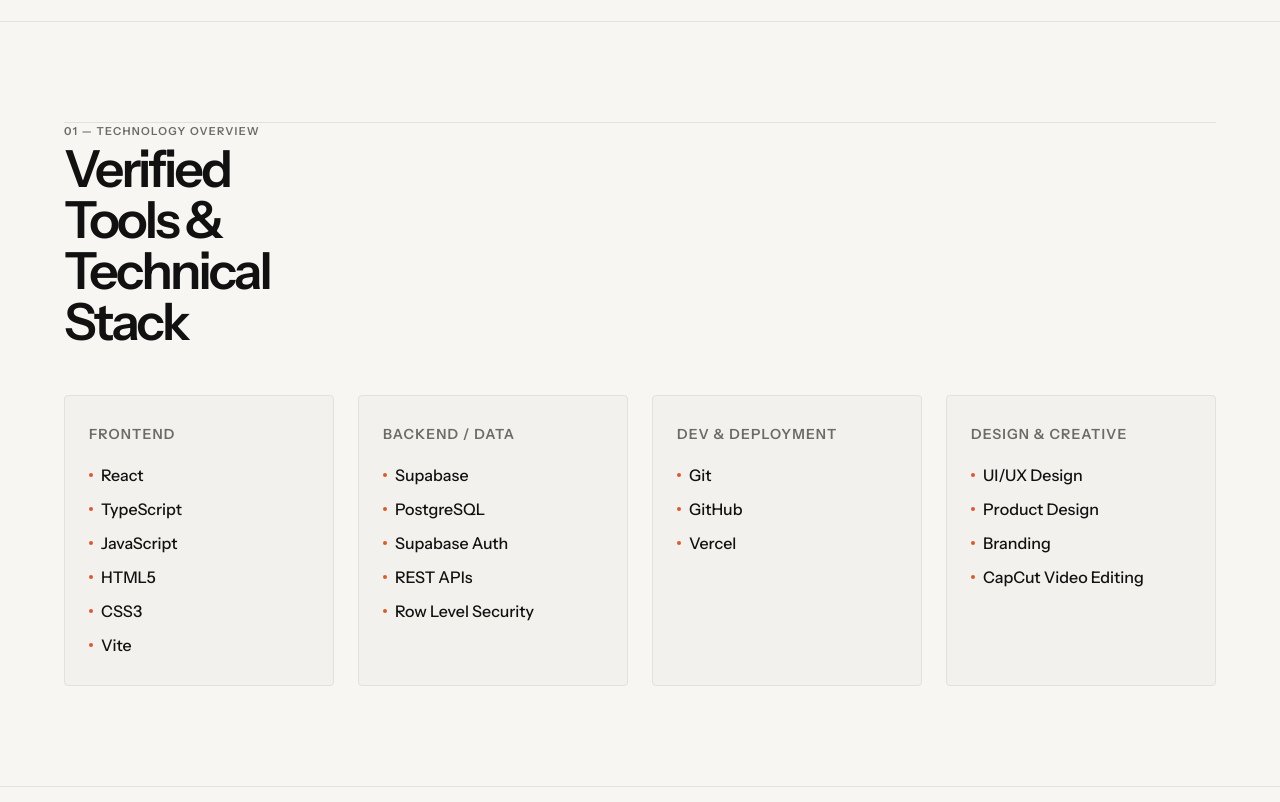
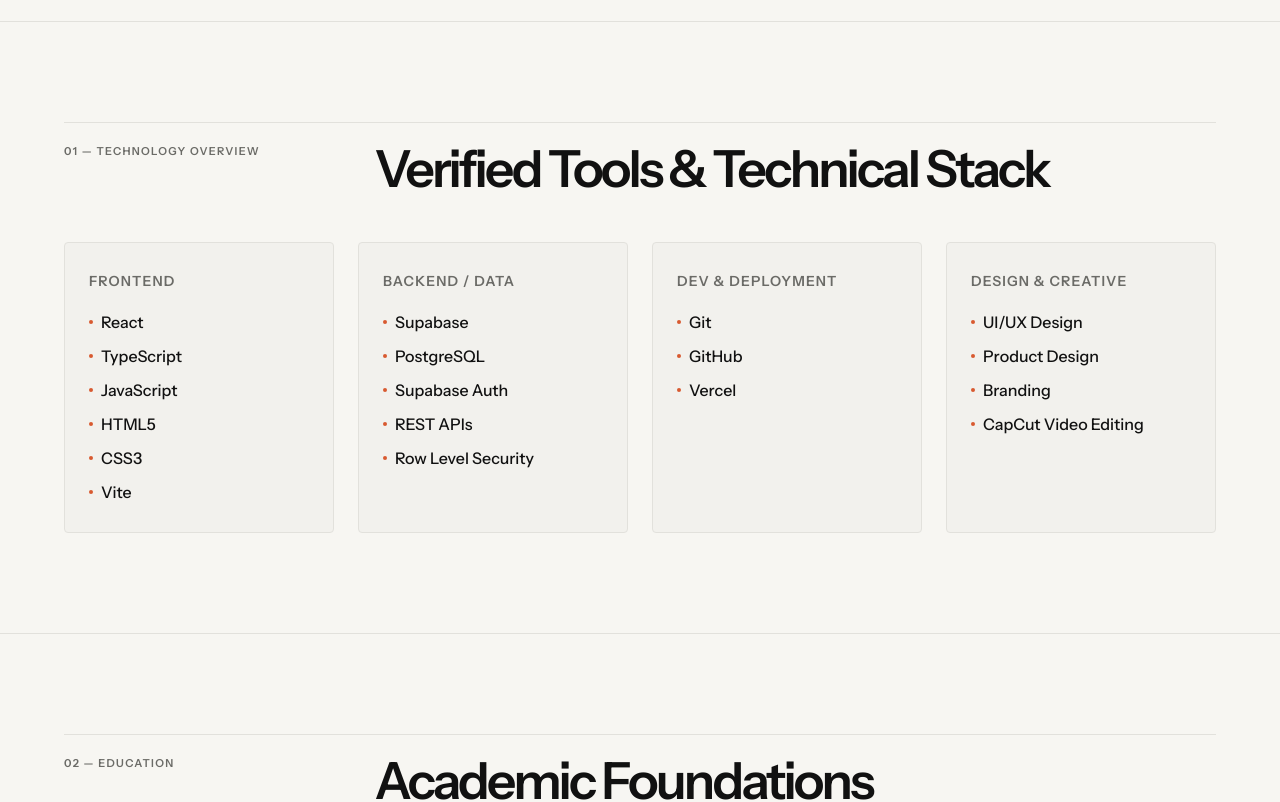
Before and after one commit to jifrick/jifri-portfolio, a React (Vite) app: page /about in a window 1280 px wide. Shown: the part 1060-1862 px from the top of the page. Built offline with nearby package versions, Linux system fonts and the light colour scheme.

Commit message:
fix: scope section-label and counter absolute positioning to showcase-grid to resolve text collision on Work page

```diff
--- a/src/components/FullWidthProjectStage.css
+++ b/src/components/FullWidthProjectStage.css
@@ -29,7 +29,7 @@
 }
 
 /* TOP OVERLAYS */
-.section-label {
+.showcase-grid .section-label {
   position: absolute;
   top: 0;
   left: 0;
@@ -40,7 +40,7 @@
   text-transform: uppercase;
 }
 
-.counter {
+.showcase-grid .counter {
   position: absolute;
   top: 0;
   left: 118px;
```
